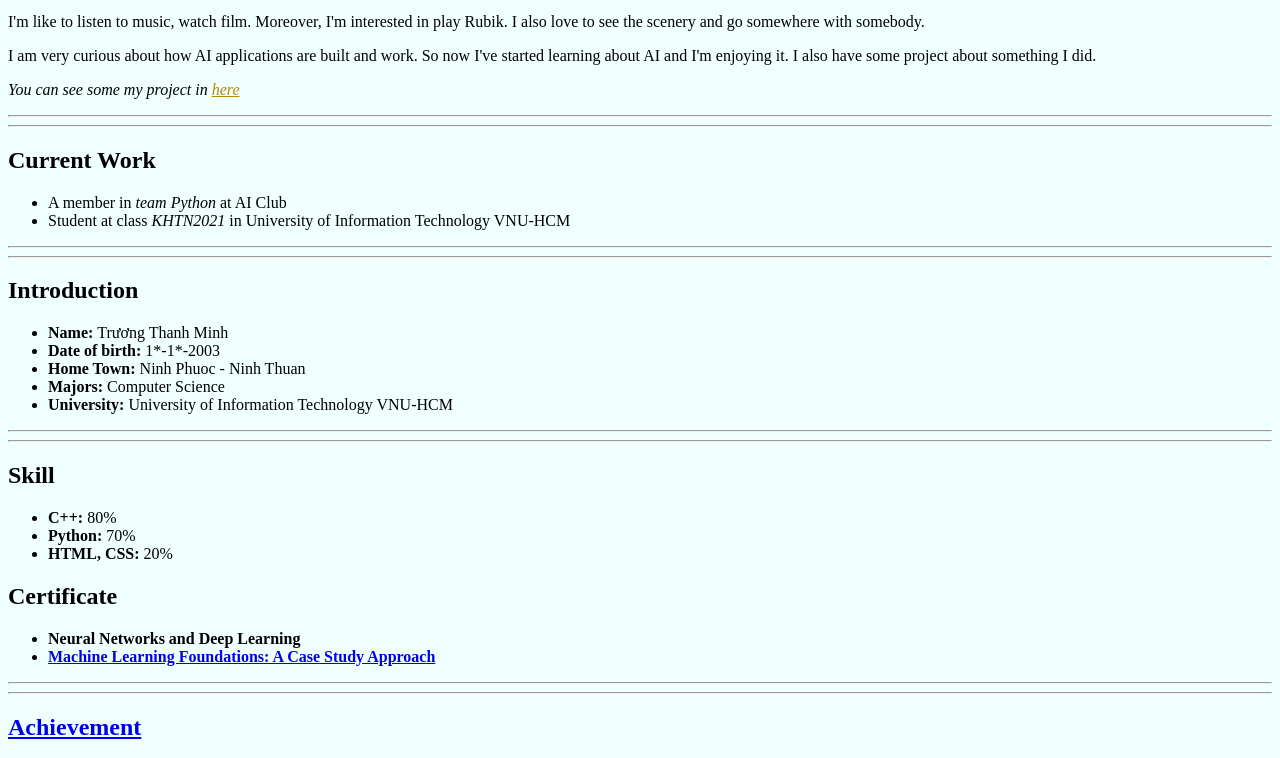
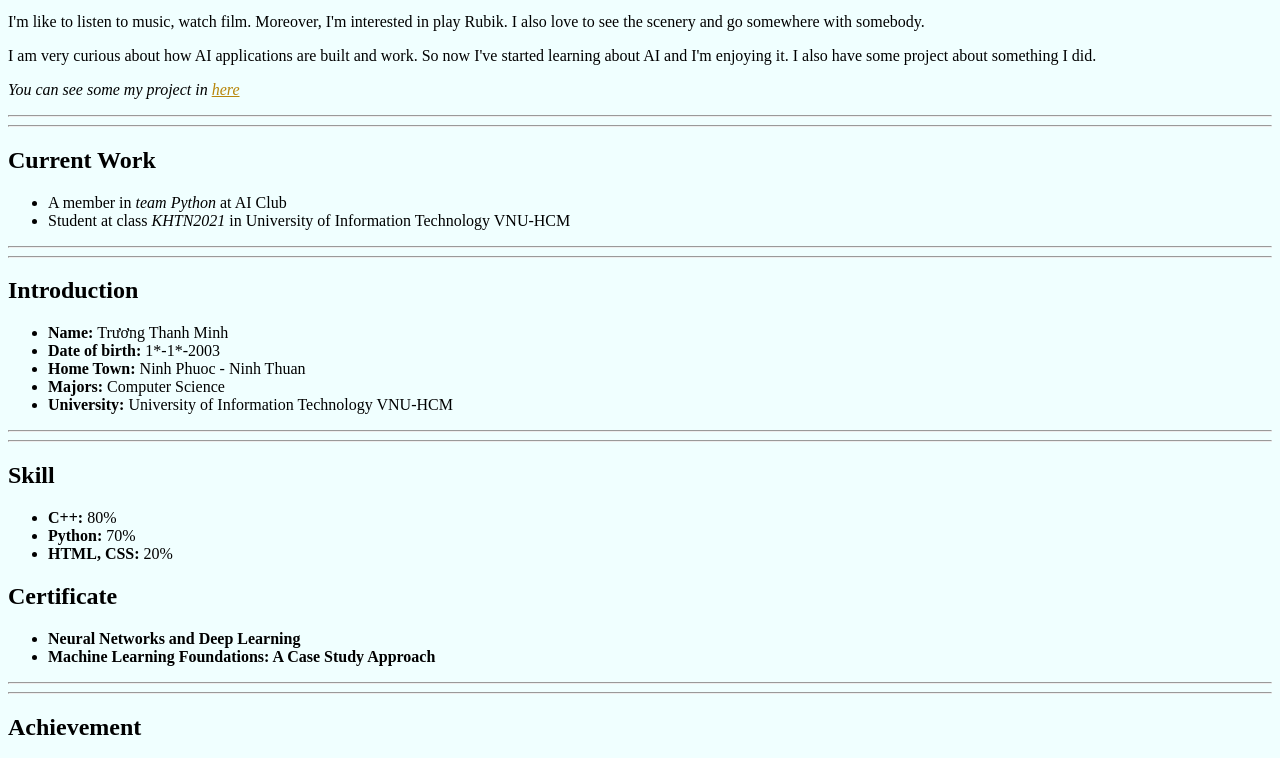
Before and after one commit to trthminh/trthminh.github.io, a plain HTML site: page index.html in a window 1280 px wide. Shown: the part 190-948 px from the top of the page. Drawn offline with Linux system fonts and the light colour scheme.

Commit message:
Update index.html

```diff
--- a/index.html
+++ b/index.html
@@ -65,8 +65,8 @@
   <div>
   <h2>Certificate</h2>
   <ul>
-    <li><b>Neural Networks and Deep Learning</b><a href="https://www.coursera.org/account/accomplishments/certificate/6HGLP5QY7BU5"></li>
-    <li><b>Machine Learning Foundations: A Case Study Approach</b><a href="https://www.coursera.org/account/accomplishments/certificate/LJCQNUKZ84T2"></li>
+    <li><b>Neural Networks and Deep Learning</b><a href="https://www.coursera.org/account/accomplishments/certificate/6HGLP5QY7BU5"></a></li>
+    <li><b>Machine Learning Foundations: A Case Study Approach</b><a href="https://www.coursera.org/account/accomplishments/certificate/LJCQNUKZ84T2"></a></li>
   </ul>
 </div>
 
```
